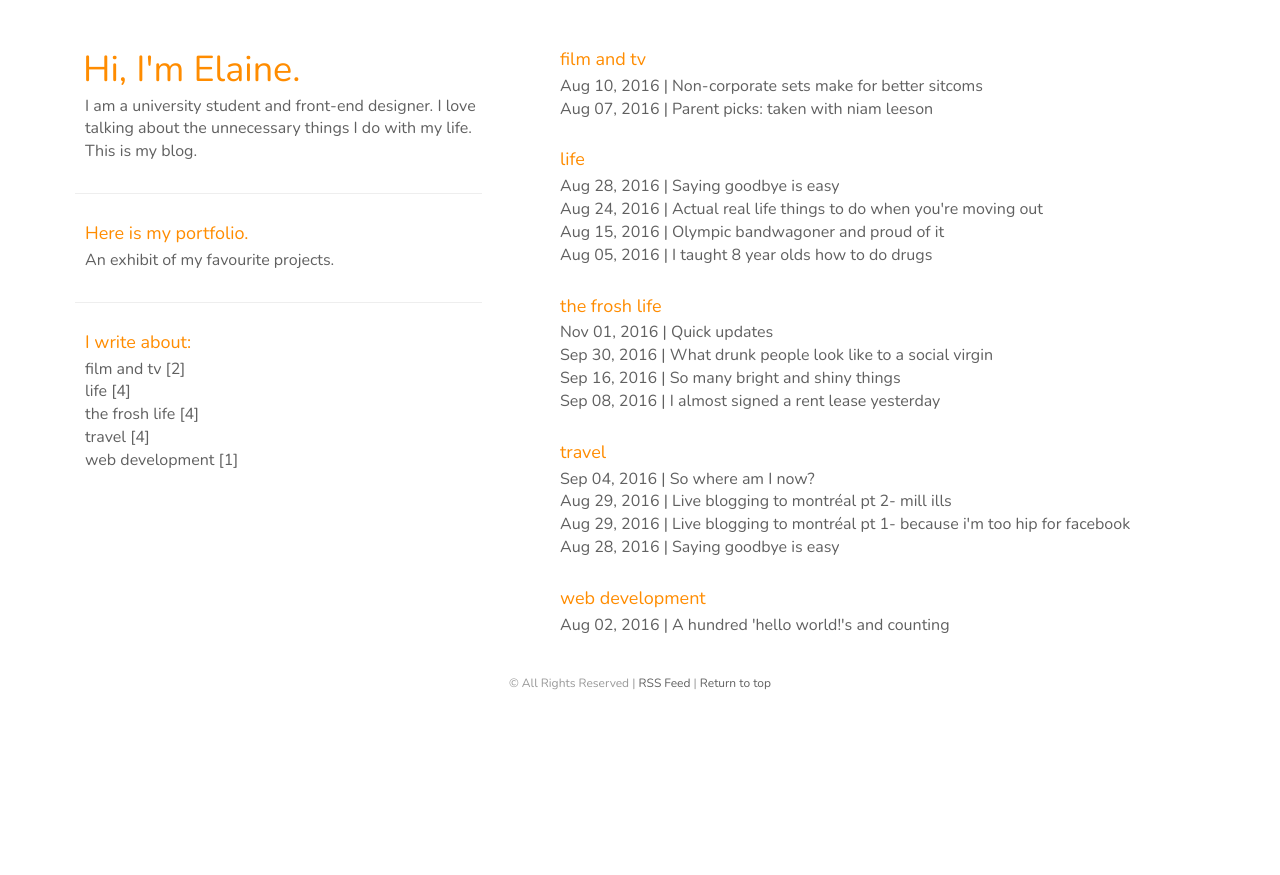
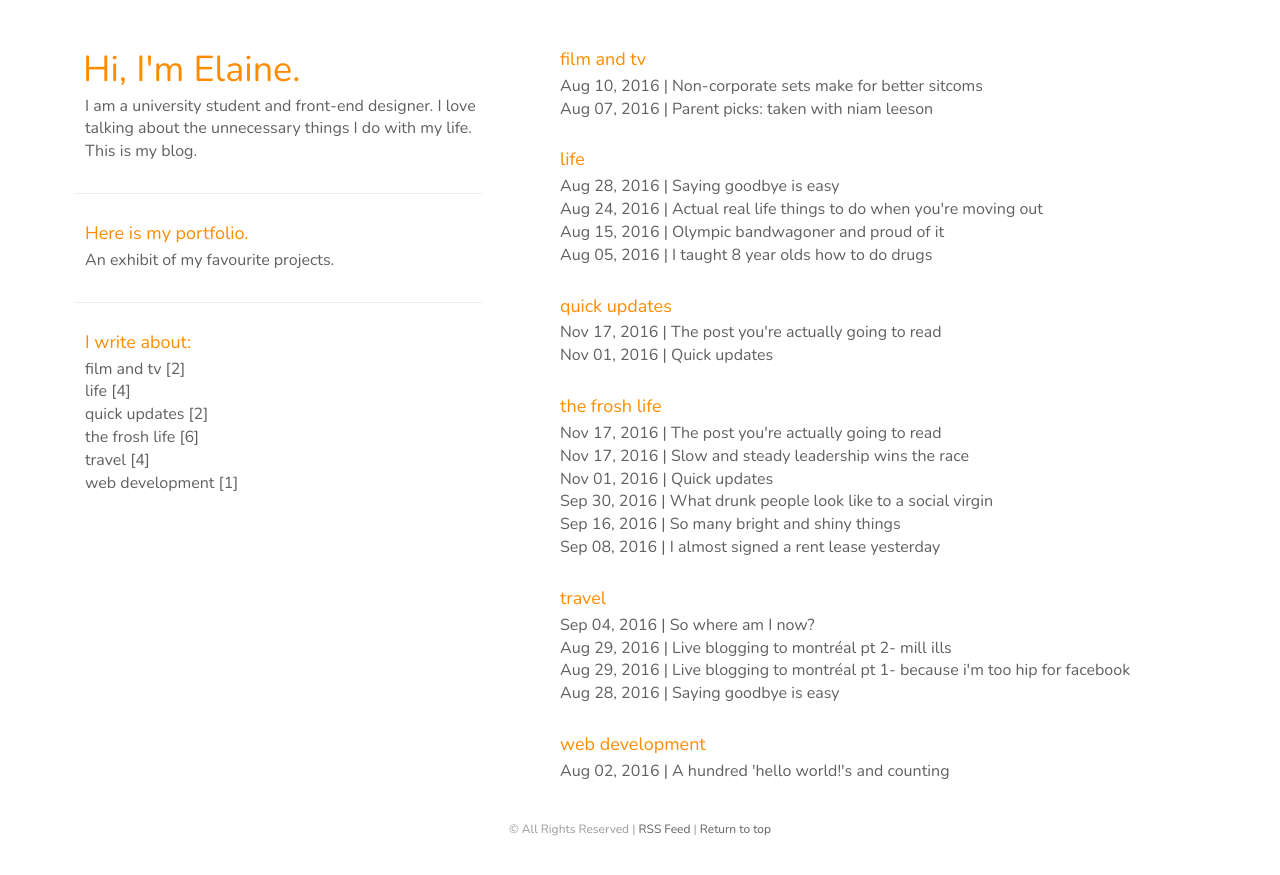
Before and after one commit to elaineg/blog, a Jekyll site: the page built from tags/index.html, in a window 1280 px wide. Shown: the top 875 px of the page. Built offline with Jekyll 4.4.1, drawn with Linux system fonts in a browser that asks for light colours; some of the changed lines change nothing that is shown.

Commit message:
new posts

```diff
--- a/_posts/2016-11-01-quick-updates.md
+++ b/_posts/2016-11-01-quick-updates.md
@@ -2,7 +2,7 @@
 layout: post
 title: "Quick updates"
 date: 2016-11-01
-tags: [the frosh life]
+tags: [the frosh life, quick updates]
 ---
 I know you're dying to know what I've done with my life, so here's a quick list to bring you up to speed.
 
--- /dev/null
+++ b/_posts/2016-11-17-Slow-and-steady-leadership-wins-the-race.md
@@ -0,0 +1,25 @@
+---
+layout: post
+title: "Slow and steady leadership wins the race"
+date: 2016-11-17
+tags: [the frosh life]
+---
+I’ve done everything in my (limited frosh) power to sneak my way into the Alma Mater Society at Queen’s: I’ve conducted voodoo experiments on Assembly members (those who sit in during AMS decision making meetings) so that someone will fall sick and require my assistance as a proxy, creepily memorized the online profiles of the various directors and commissioners to be able to observe them from afar on campus, and even planted myself as volunteer in the Marketing and Communications office. Studying the student government has been my favourite form of involvement thus far, but I’ve had some inner conflict as I rethink my idea of effective governing leadership.
+
+Student government at a university is such a different beast from what high school was like: a jillion times more bureaucratic, yet a jillion times more power. I’ve been deeply immersed in this functional but inefficient way of trying to improve the lives of all students at Queen’s.
+
+Here’s a quick example of what I mean: Recently, one of our faculty was placed on academic probation because he gave his students the same mid-term exam that was used three years ago. In an open book exam. Many students had obtained that midterm from older students as exams are freely handed back for students to keep and had used it to study. An entire class received a 100% mark.
+
+To me, there really was nothing to say about this issue. Smith faculty are paid exorbitant salaries supposedly contingent on the deal that they provide a fair, high quality education to students. This should be reflected in the exams that they use to grade students: Using an old exam like this was simply inexcusable. The relaxed hand back nature of the exams coupled with the desperate competition among commerce students made it obviously inevitable that students would have access to the old midterms, so there’s no way faculty could argue that they were unaware that old exams would be circulated. My high school math teacher alone wrote a new test every three weeks or so: A group of faculty should be able to at least pull off just two new tests per semester.
+
+Yet it was brought up to a discussion, and members of Assembly did everything  they could to consider the situation from both points of view. They really took an open-minded stance and gave the faculty the benefit of the doubt despite this inexcusable mishap. “We know it’s hard to write new exams,” or “We could have new handback system that makes it harder for students to distribute their exams,” were examples of comments that flew around the room. My tiny fixed brain could not even process these stances. I could only see that it was the faculty’s fault. Period.
+
+Keeping an open mindset is a prerequisite for effective teamwork in any situation, but it’s not necessarily the most efficient thing. The AMS, with its countless child faculty society representatives, senators, board members, trustees, etc is likely similar to how a real governing house is run. You must spend a minimum of 40 minutes confirming the importance of, for example, sexual violence prevention training before any preliminary decision can be made.
+
+This inclusive and thorough method of decision making is clearly more democratic and theoretically produces a more fitting outcome. However, I consider myself a pretty decisive person, and I value thinking quickly and acting immediately. That’s what I peg(ed) as effective leadership.
+
+But considering the turn of recent events, I have seen for the first time why our governments have tried to shift away from this mentality for a long time. Recently, there seemed to be a widespread rejection of the inoffensive and unassertive way to reach decisions. It seemed people just wanted a leader that can get things done his way, and fast. But in the long term, I can see that P-E Trump’s closed mindedness is going to be a huge weakness for his country.
+
+I guess diplomacy is a skill that is taught, not found among our natural tendencies. Neither is government. I was annoyed at the amount of time that was spent on seemingly common sense discussions, but that’s because it takes a degree of open mindedness that I clearly didn’t possess when I first got here. I had to realize that it’s not just unfair to operate with a closed mindset, but it can get dangerous. It’s the primal desire for assertive decision making that leads to the rise President Trumps.
+
+So now, every time I sit in assembly I try and become a little more accustomed to the circlejerking.
--- /dev/null
+++ b/_posts/2016-11-17-inconsistent-posting-loses-the-race.md
@@ -0,0 +1,20 @@
+---
+layout: post
+title: "The post you're actually going to read"
+date: 2016-11-17
+tags: [the frosh life, quick updates]
+---
+Realistically, no one is actually going to read what I wrote on the other post!!! So here's a quick rundown of what my life looks like #2:
+
+**1. I'm going to Toronto on November 24th!!!** I joined the Queen's Technology and Media Association's media team to conduct a research project on financial tech disruptions, and we're going to present what we've learned to a panel of industry professionals down in Toronto for a day. I'm excited, especially for the free lunch!!!!
+
+**2. I've spent over 20 hours in group meetings since.** Not only were they being serious that this program was group-work heavy, we have done a poor job being productive. See video for a good idea of what our meetings entail.
+
+[![WARNING: DO NOT CLICK IF YOU VALUE POP MUSIC.](https://i.ytimg.com/vi/QbgGIy3kKiM/maxresdefault.jpg)](https://www.youtube.com/watch?v=Uef0Qr56mKo "Adele's Hello")
+
+**3. Currently rewriting the lyrics to Justin Timberlake's Mirrors.** Because what are you supposed to do during case competitions, *not* sing JT parodies? Lol. Get out. As a little backgrounder, my aforementioned group and I are pitching a "smart mirror" in a case competition next Friday on the 25th. Stay tuned for how well that goes, but as a sneak peek I've decided that "I'm looking right at the other half of me" rhymes with "market growth opportunities". Bless my soul.
+
+**4. It is 12AM at the time of writing. I'm still at school.** I really thought Pinetree was the end of an painful yet illustrious career of living at school, but it turns out that it was just my extended employee training.
+
+**5. Last math class was simple derivatives. This math class was:**
+![BUT I CAME HERE TO HAVE GOOD TIME :(](https://aminutewithme.files.wordpress.com/2012/10/math-formula-chalkboard.jpg?w=510)
```
